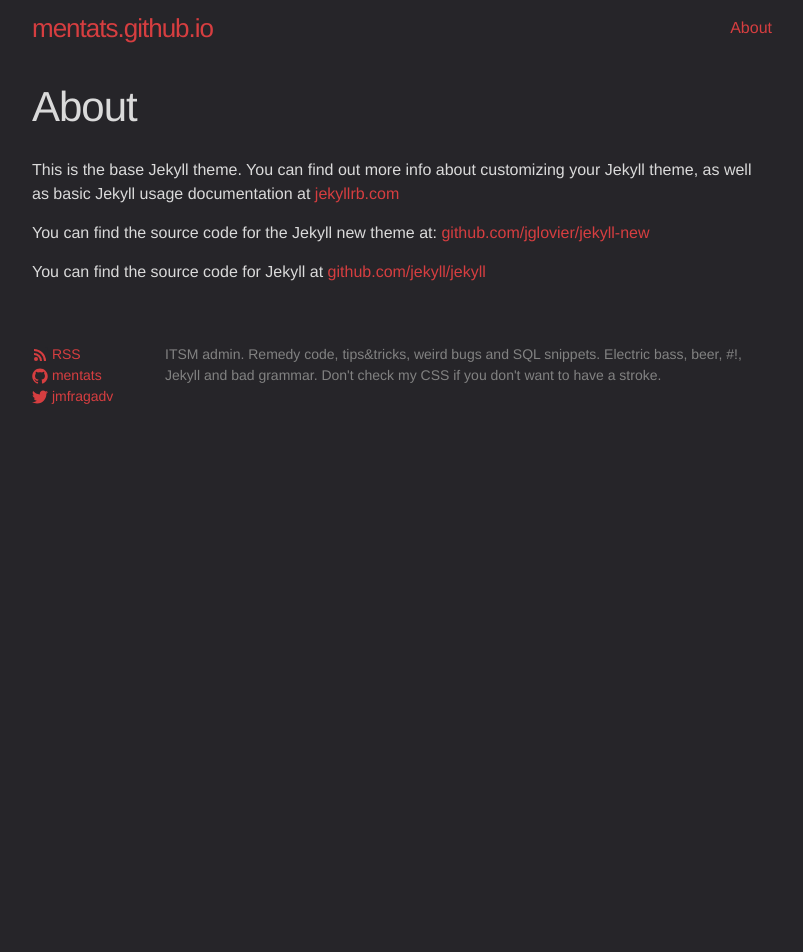
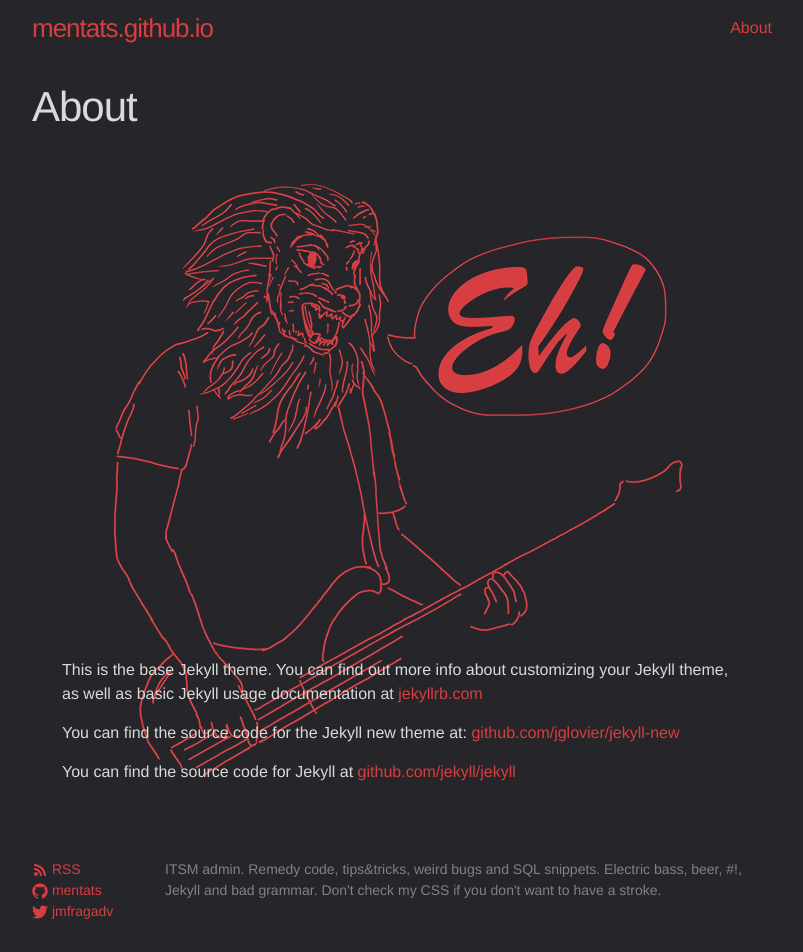
Before and after one commit to mentats/mentats.github.io, a Jekyll site: the page built from about.md, in a window 1280 px wide. Shown: the whole page, without its empty margins (238-1041 px from the left). Built offline with Jekyll 4.4.1, drawn with Linux system fonts in a browser that asks for light colours; before the commit the page ends 900 px from its top, so only the background shows below that.

Commit message:
Some more CSS love.
Taking a look at the page iPhone / iPad next.

```diff
--- a/_config.yml
+++ b/_config.yml
@@ -2,8 +2,7 @@
 title: mentats.github.io
 email:
 description: > # this means to ignore newlines until "baseurl:"
-  ITSM admin. Remedy code, tips&tricks, weird bugs and SQL snippets.
-  Electric bass, beer, #!, Jekyll and bad grammar. Don't check my CSS if you don't want to have a stroke.
+  ITSM admin. Remedy code, tips&tricks, weird bugs and SQL snippets. Electric bass, beer, #!, Jekyll and bad grammar. Don't check my CSS if you don't want to have a stroke.
 baseurl: "" # the subpath of your site, e.g. /blog/
 url: "http://mentats.github.io" # the base hostname & protocol for your site
 twitter_username: jmfragadv
--- /dev/null
+++ b/_layouts/about.html
@@ -0,0 +1,18 @@
+---
+layout: default
+---
+<div class="post">
+
+  <header class="post-header">
+    <h1 class="post-title">{{ page.title }}</h1>
+  </header>
+
+<!-- <img src="/assets/abt_trn_lo.png"> -->
+  <article class="post-content">
+ <div class="bckim">
+     {{ content }}
+ </div>
+  </article>
+ </div>
+
+</div>
--- a/_posts/2015-02-06-second test post.markdown
+++ b/_posts/2015-02-06-This is just a test.markdown
@@ -1,8 +1,8 @@
 ---
 layout: post
 title:  "This is just a test"
-bit:    "Some more testing. I want to see how does the index display when several posts are rendered"
-date:   2015-02-06 20:13:07
+bit:    "Some more testing. I want to see how does the index display when several posts are rendered."
+date:   2015-02-06 21:46:07
 categories: general
 ---
 You’ll find this post in your `_posts` directory. Go ahead and edit it and re-build the site to see your changes. You can rebuild the site in many different ways, but the most common way is to run `jekyll serve`, which launches a web server and auto-regenerates your site when a file is updated.
--- a/_sass/_base.scss
+++ b/_sass/_base.scss
@@ -139,9 +139,9 @@
 pre,
 code {
     font-size: 15px;
-    border: 1px dashed #d63e40;
+    border: 1px dotted #d63e40;
     border-radius: 3px;
-    background-color: #323136;
+    background-color: #262529;
 }
 
 code {
@@ -217,3 +217,33 @@
     }
 
 }
+
+
+/**
+ * mentats
+ * Background images
+ */
+.bckim {background:transparent url(/assets/abt_trn_lo.png) no-repeat center center;
+
+
+    max-width: -webkit-calc(#{$content-width} - (#{$spacing-unit} * 2));
+    max-width:         calc(#{$content-width} - (#{$spacing-unit} * 2));
+    margin-right: auto;
+    margin-left: auto;
+    padding-right: $spacing-unit;
+    padding-left: $spacing-unit;
+    padding-top: 500px;
+    @extend %clearfix;
+
+    @include media-query($on-laptop) {
+        max-width: -webkit-calc(#{$content-width} - (#{$spacing-unit}));
+        max-width:         calc(#{$content-width} - (#{$spacing-unit}));
+        padding-right: $spacing-unit / 2;
+        padding-left: $spacing-unit / 2;
+    }
+
+
+
+
+
+}
```
Also changed, not shown: about.md (+1 -1 lines), _posts/2015-02-06-first-post!.markdown (renamed from _posts/2015-02-06-first-post.markdown), assets/abt_trn_lo.png (added).
